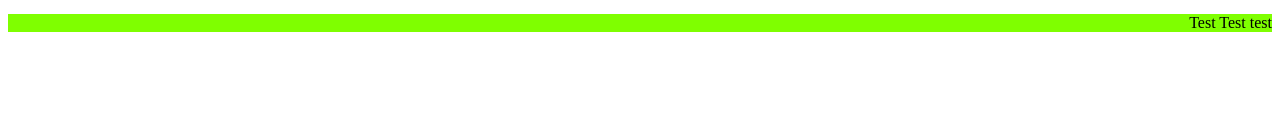
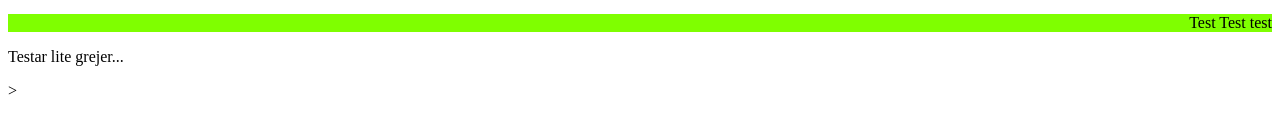
Before and after one commit to AntonAsplund/AntonAsplund.github.io, a plain HTML site: page index.html in a window 1280 px wide. Shown: the part 384-518 px from the top of the page. Drawn offline with Linux system fonts and the light colour scheme.

Commit message:
Update index.html

```diff
--- a/index.html
+++ b/index.html
@@ -30,3 +30,5 @@
   <p>Girls in <em>white</em> dresses with <em>blue</em> satin sashes <br> Snowflakes that <strong>stay</strong> on my nose and eyelashes <br> <em>Silver white</em> winters that <strong>melt</strong> into springs <br> <U>These are a few of my favorite things</U> </p>
 
   <p class="pTwoFour">Test Test test</p>
+
+  <p>Testar lite grejer...</p>>
```
